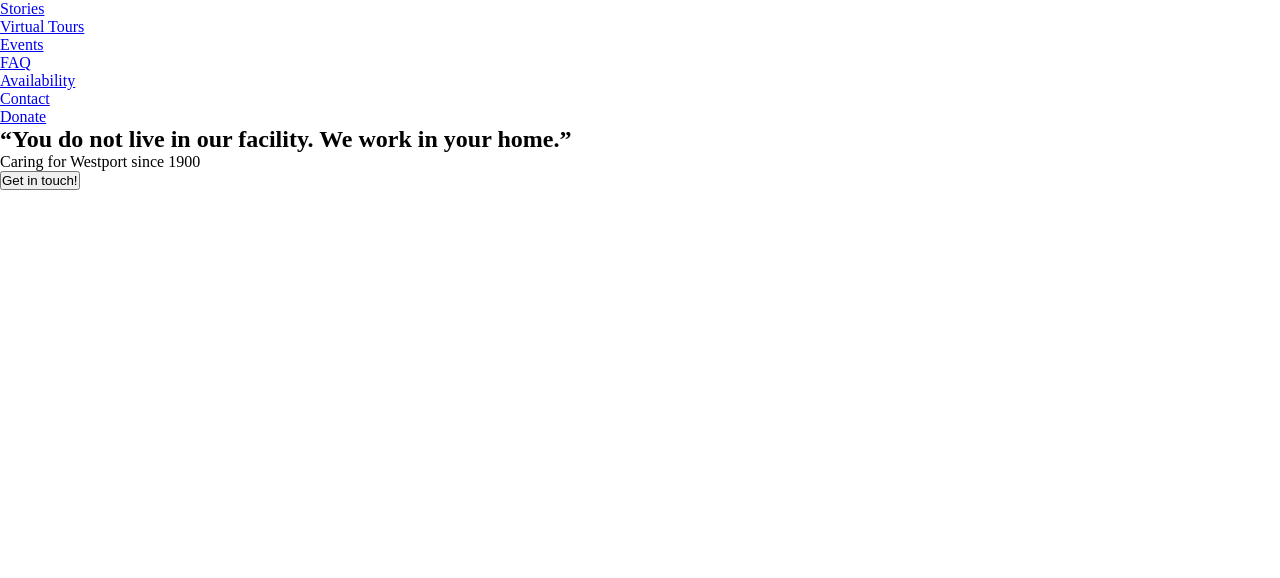
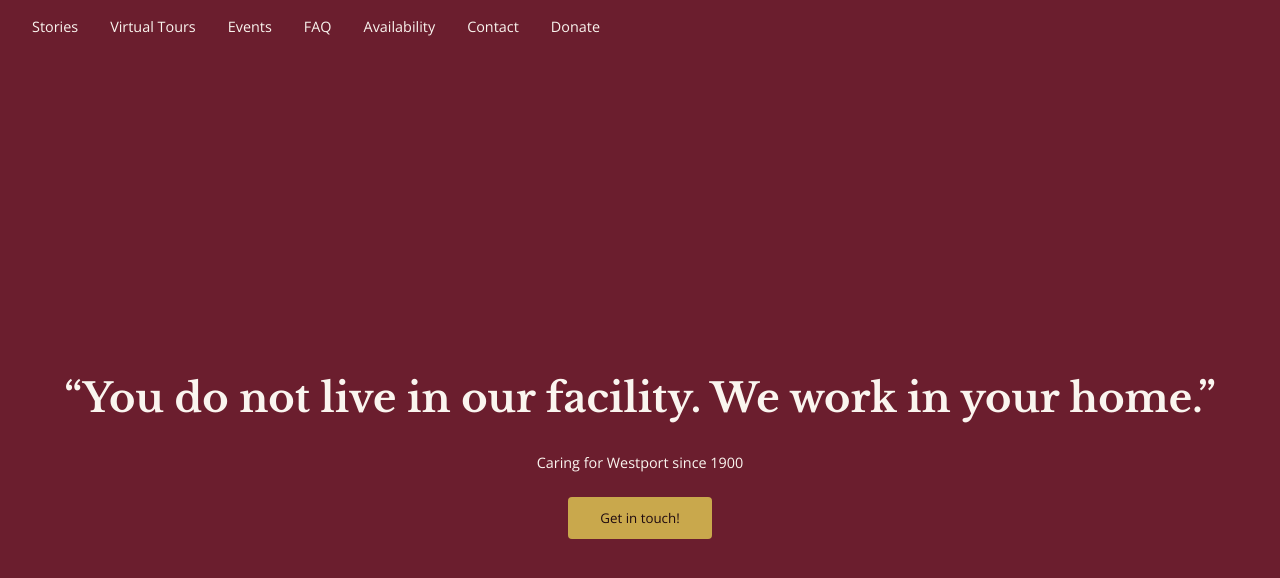
Before and after one commit to JabesSoftware/oconor-home, a website: page index.html in a window 1280 px wide. Drawn offline with nearby package versions, Linux system fonts and the light colour scheme.

Commit message:
added more css styling for base styles, colour, header and body and navs

```diff
--- a/src/styles/main.css
+++ b/src/styles/main.css
@@ -35,3 +35,76 @@
   padding: 0;
   box-sizing: border-box;
 }
+
+body {
+
+font-family: var(--font-body);
+font-size: var(--font-size-body);
+color: var(--color-nearBlack);
+background-color: var(--color-paleRose);
+line-height: 1.5;
+}
+
+header{
+  display: flex;
+  background-color: var(--color-primaryMaroon);
+  padding: 1rem 2rem;
+  justify-content: space-between;
+}
+
+nav ul{
+list-style: none;
+display: flex;
+gap: 2rem;
+}
+
+nav ul li a{
+color: var(--color-cream);
+text-decoration: none;
+font-size: var(--font-size-body);
+transition: color 0.3s ease;
+}
+
+nav ul li a:hover{
+  color: var(--color-warmGold);
+}
+
+section{
+  min-height: 100vh;
+  background-color: var(--color-primaryMaroon);
+  display: flex;
+  flex-direction: column;
+  justify-content: center;
+  align-items: center;
+  text-align: center;
+  padding: 2rem;
+}
+
+h1{
+  font-family: var(--font-heading);
+  font-size: var(--font-size-display);
+  color: var(--color-cream);
+  margin-bottom: 1.5rem;
+}
+
+p{
+  color: var(--color-cream);
+  font-size: var(--font-size-body);
+  margin-bottom: 1.5rem;
+}
+
+button{
+  background-color: var(--color-warmGold);
+  color: var(--color-deepWine);
+  border: none;
+  padding: 0.75rem 2rem;
+border-radius: 4px;
+font-family: var(--font-body);
+cursor: pointer;
+  transition: background-color 0.3s ease;
+
+}
+
+button:hover{
+  background-color: var(--color-midMaroon);
+}
```
